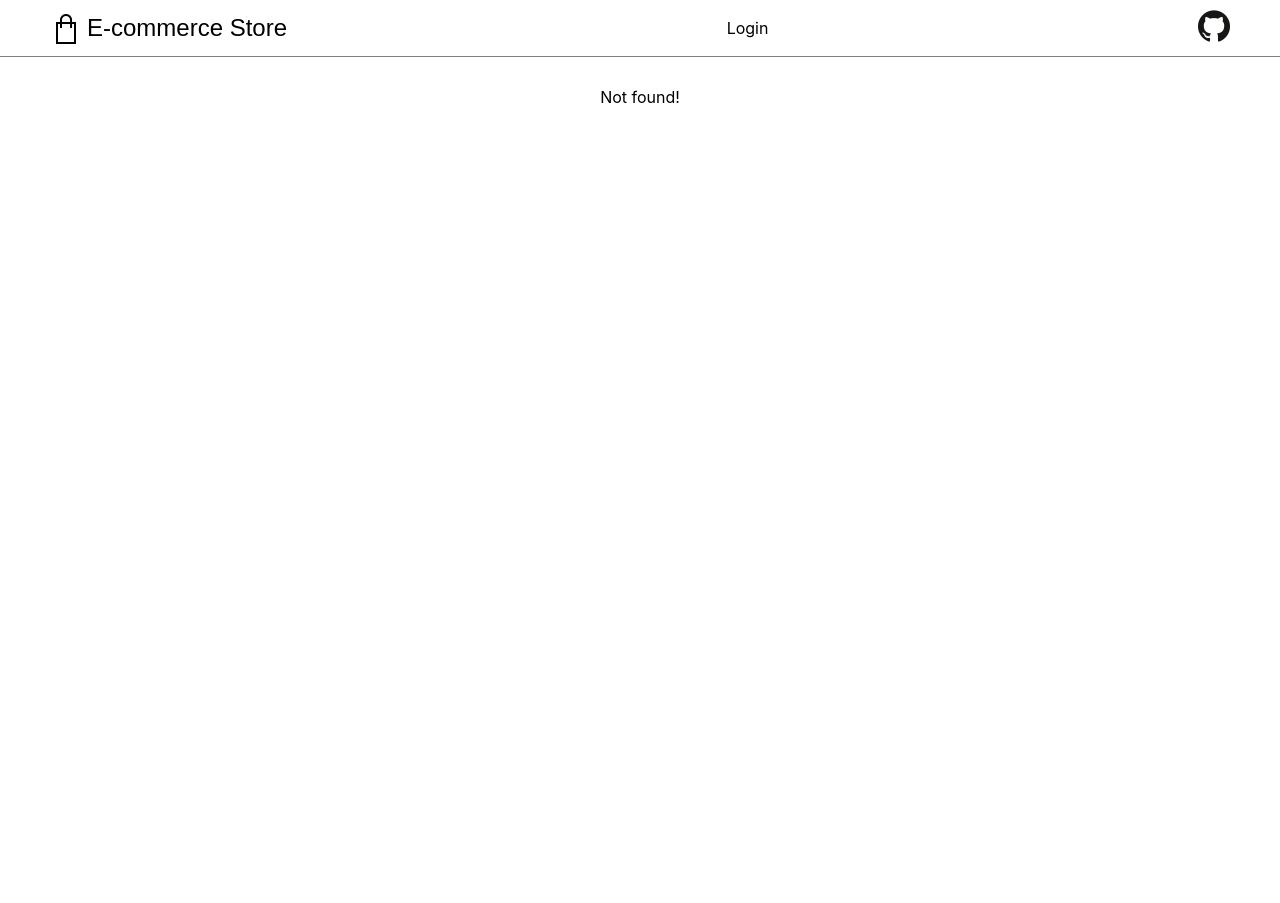
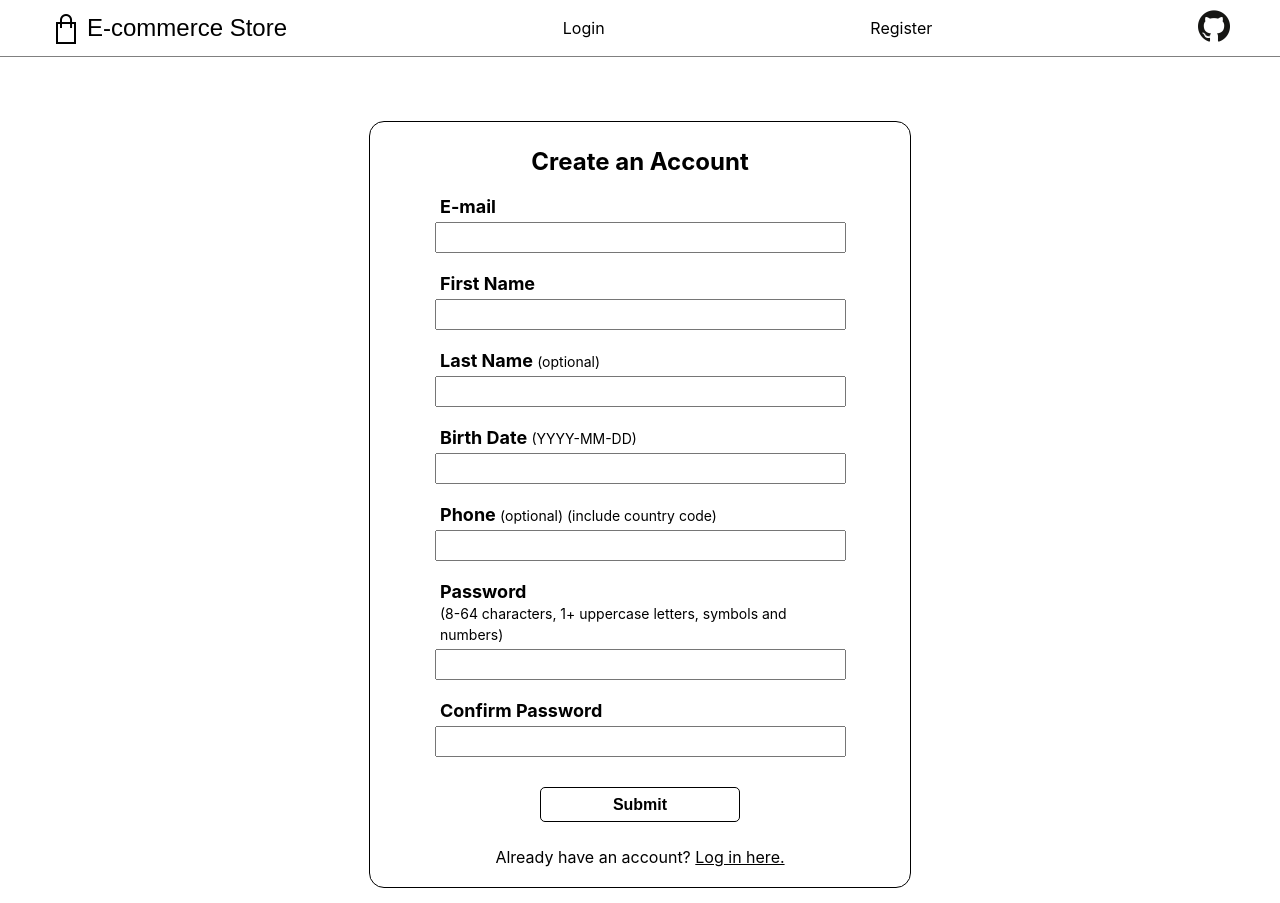
Before and after one commit to pda-freddi/ecommerce-client, a React (Create React App) app: page /register in a window 1280 px wide. Before the commit this address had no page. Before the commit the page ends 800 px from the top, so only its background shows below. Built offline with nearby package versions, Linux system fonts and the light colour scheme.

Commit message:
Implement components for customer registration feature

```diff
--- a/src/components/header/Header.js
+++ b/src/components/header/Header.js
@@ -31,9 +31,12 @@ const Header = () => {
     );
   } else {
     headerLinks = (
-      <Link to="/login" state={{ from: location }} replace={true} className={styles.link}>
-        Login
-      </Link>
+      <>
+        <Link to="/login" state={{ from: location }} replace={true} className={styles.link}>
+          Login
+        </Link>
+        <Link to="/register" className={styles.link}>Register</Link>
+      </>
     );
   }
 
--- a/src/components/main/Main.js
+++ b/src/components/main/Main.js
@@ -1,12 +1,13 @@
 import React from "react";
 import { Routes, Route } from 'react-router-dom';
-import LoginPage from "../login/login-page/LoginPage.js";
 import CategoryList from "../category/category-list/CategoryList.js";
 import ProductList from "../product/product-list/ProductList.js";
 import ProductPage from "../product/product-page/ProductPage.js";
 import CustomerIndex from "../customer/customer-index/CustomerIndex.js";
 import CustomerUpdatePage from "../customer/customer-update/CustomerUpdatePage.js";
 import CustomerDeletePage from "../customer/customer-delete/CustomerDeletePage.js";
+import LoginPage from "../login/login-page/LoginPage.js";
+import RegisterPage from "../register/RegisterPage.js";
 import styles from "./Main.module.css";
 
 
@@ -24,6 +25,7 @@ const Main = () => {
         <Route path="/my-account/update" element={<CustomerUpdatePage />} />
         <Route path="/my-account/delete" element={<CustomerDeletePage />} />
         <Route path="/login" element={<LoginPage />} />
+        <Route path="/register" element={<RegisterPage />} />
         <Route path="*" element={<p>Not found!</p>} />
       </Routes>
     </main>
--- /dev/null
+++ b/src/components/register/RegisterForm.js
@@ -0,0 +1,171 @@
+import React, { useState } from "react";
+import { useDispatch } from "react-redux";
+import { createCustomer } from "../../features/customer/customerSlice.js";
+import LoadingSpinner from "../utils/loading-spinner/LoadingSpinner.js";
+import styles from "./RegisterForm.module.css";
+
+const RegisterForm = ({ onRegistrationSuccess }) => {
+
+  const dispatch = useDispatch();
+
+  // Error and status variables
+  const [ status, setStatus ] = useState("idle");
+  const [ error, setError ] = useState(null);
+
+  // Form variables
+  const [ email, setEmail ] = useState("");
+  const [ firstName, setFirstName ] = useState("");
+  const [ lastName, setLastName ] = useState("");
+  const [ birthDate, setBirthDate ] = useState("");
+  const [ phone, setPhone ] = useState("");
+  const [ password, setPassword ] = useState("");
+  const [ confirmPassword, setConfirmPassword ] = useState("");
+
+  // State setters collection
+  const stateSetter = {
+    email: setEmail,
+    firstName: setFirstName,
+    lastName: setLastName,
+    birthDate: setBirthDate,
+    phone: setPhone,
+    password: setPassword,
+    confirmPassword: setConfirmPassword
+  };
+
+  // Input change handler
+  const handleInputChange = ({ target }) => {
+    const name = target.name;
+    const value = target.value;
+    stateSetter[name](value);
+  };
+
+  // Function that handles the creation of payload to send to the server
+  const createPayload = () => {
+    // These are required fields, HTML input validation already ensures their truthiness
+    let payload = {
+      email,
+      firstName,
+      birthDate,
+      password,
+      confirmPassword
+    };
+    // Include optional fields in the payload if their value is truthy
+    if (lastName) payload = { ...payload, lastName };
+    if (phone) payload = { ...payload, phone };
+    return payload;
+  };
+
+  // Submit handler
+  const handleSubmit = (event) => {
+    event.preventDefault();
+    setStatus("loading");
+    setError(null);
+    dispatch(createCustomer(createPayload()))
+      .unwrap()
+      .then(result => {
+        setStatus("succeeded");
+        setError(null);
+        onRegistrationSuccess(true);
+      })
+      .catch(error => {
+        setStatus("failed");
+        setError(error);
+      });
+  };
+
+  return (
+    <form className={styles.form} onSubmit={handleSubmit}>
+      <label htmlFor="email-register" className={styles.label}>E-mail</label>
+      <input
+        id="email-register"
+        className={styles.input}
+        name="email"
+        type="email"
+        value={email}
+        onChange={handleInputChange}
+        required={true}
+      />
+      <label htmlFor="firstName-register" className={styles.label}>First Name</label>
+      <input
+        id="firstName-register"
+        className={styles.input}
+        name="firstName"
+        type="text"
+        value={firstName}
+        onChange={handleInputChange}
+        required={true}
+        maxLength="100"
+      />
+      <label htmlFor="lastName-register" className={styles.label}>
+        Last Name <span className={styles.labelDescription}>(optional)</span>
+      </label>
+      <input
+        id="lastName-register"
+        className={styles.input}
+        name="lastName"
+        type="text"
+        value={lastName}
+        onChange={handleInputChange}
+        maxLength="100"
+      />
+      <label htmlFor="birthDate-register" className={styles.label}>
+        Birth Date <span className={styles.labelDescription}>(YYYY-MM-DD)</span>
+      </label>
+      <input
+        id="birthDate-register"
+        className={styles.input}
+        name="birthDate"
+        type="text"
+        value={birthDate}
+        onChange={handleInputChange}
+        required={true}
+      />
+      <label htmlFor="phone-register" className={styles.label}>
+        Phone <span className={styles.labelDescription}>(optional) (include country code)</span>
+      </label>
+      <input
+        id="phone-register"
+        className={styles.input}
+        name="phone"
+        type="tel"
+        value={phone}
+        onChange={handleInputChange}
+      />
+      <label htmlFor="password-register" className={styles.label}>
+        Password <br/><span className={styles.labelDescription}>(8-64 characters, 1+ uppercase letters, symbols and numbers)</span>
+      </label>
+      <input
+        id="password-register"
+        className={styles.input}
+        name="password"
+        type="password"
+        value={password}
+        onChange={handleInputChange}
+        required={true}
+        minLength="8"
+        maxLength="64"
+      />
+      <label htmlFor="confirmPassword-register" className={styles.label}>
+        Confirm Password
+      </label>
+      <input
+        id="confirmPassword-register"
+        className={styles.input}
+        name="confirmPassword"
+        type="password"
+        value={confirmPassword}
+        onChange={handleInputChange}
+        required={true}
+        minLength="8"
+        maxLength="64"
+      />
+      { status === "loading" ?
+        <LoadingSpinner size="8px" />
+        :
+        <input type="submit" className={styles.button} value="Submit" /> }
+      { error && <p className={styles.errorMessage}>{error}</p> }
+    </form>
+  );
+};
+
+export default RegisterForm;
--- /dev/null
+++ b/src/components/register/RegisterForm.module.css
@@ -0,0 +1,61 @@
+.form {
+  width: 80%;
+  display: flex;
+  flex-direction: column;
+  align-items: center;
+  justify-content: center;
+  align-content: center;
+  font-size: 18px;
+  margin: 15px;
+}
+
+.label {
+  font-weight: 700;
+  margin-bottom: 5px;
+  align-self: flex-start;
+}
+
+
+.labelDescription {
+  font-size: 14px;
+  font-weight: 400;
+}
+
+.input {
+  width: 100%;
+  height: 25px;
+  margin-bottom: 20px;
+  font-size: 16px;
+  padding-left: 5px;
+}
+
+.button {
+  width: 50%;
+  height: 35px;
+  margin: 10px 0;
+  font-size: 16px;
+  font-weight: 700;
+  background-color: #FFFFFF;
+  border: 1px solid black;
+  border-radius: 5px;
+}
+
+.button:hover {
+  cursor: pointer;
+  color: #FFFFFF;
+  background-color: #000000;
+  transition: background-color linear 0.20s, color linear 0.20s;
+}
+
+.button:active {
+  color: #000000;
+  background-color: #FFFFFF;
+}
+
+.errorMessage {
+  margin: 15px 0 0 0;
+  font-size: 16px;
+  font-weight: 700;
+  color: #eb1c1c;
+  text-align: center;
+}
--- /dev/null
+++ b/src/components/register/RegisterPage.js
@@ -0,0 +1,45 @@
+import React, { useState, useEffect } from "react";
+import { useNavigate, Link } from "react-router-dom";
+import { ClipLoader } from "react-spinners";
+import RegisterForm from "./RegisterForm.js";
+import styles from "./RegisterPage.module.css";
+
+const RegisterPage = () => {
+
+  const navigate = useNavigate();
+
+  const [ registrationSuccess, setRegistrationSuccess ] = useState(false);
+
+  // On registration success, render a confirmation message and redirect
+  // user to login page after 3 seconds
+  useEffect(() => {
+    if (registrationSuccess) {
+      const timerId = setTimeout(() => {
+        navigate("/login", { replace: true });
+      }, 3000);
+      return () => clearTimeout(timerId);
+    }
+  });
+
+  if (registrationSuccess) {
+    return (
+      <section className={styles.container}>
+        <p className={styles.successMessage}>Registration successful!</p>
+        <p className={styles.redirectMessage}>Redirecting to login page...</p>
+        <ClipLoader />
+      </section>
+    );
+  }
+
+  return (
+    <section className={styles.container}>
+      <h2 className={styles.title}>Create an Account</h2>
+      <RegisterForm onRegistrationSuccess={setRegistrationSuccess} />
+      <p className={styles.loginMessage}>
+        Already have an account? <Link to="/login" className={styles.link}>Log in here.</Link>
+      </p>
+    </section>
+  );
+};
+
+export default RegisterPage;
--- /dev/null
+++ b/src/components/register/RegisterPage.module.css
@@ -0,0 +1,42 @@
+.container {
+  width: 100%;
+  max-width: 500px;
+  margin-top: 50px;
+  padding: 20px;
+  display: flex;
+  flex-direction: column;
+  align-items: center;
+  justify-items: center;
+  border: 1px solid #000000;
+  border-radius: 15px;
+}
+
+.title {
+  margin: 5px;
+}
+
+.successMessage {
+  font-size: 20px;
+  font-weight: 700;
+  margin: 20px 0 20px 0;
+}
+
+.redirectMessage {
+  margin: 10px;
+}
+
+.loginMessage {
+  margin: 0;
+}
+
+.link {
+  color: #000000;
+}
+
+.link:hover {
+  font-weight: 700;
+}
+
+.link:active {
+  font-weight: 400;
+}
--- a/src/features/customer/customerSlice.js
+++ b/src/features/customer/customerSlice.js
@@ -11,6 +11,17 @@ const getCustomerInfo = createAsyncThunk(
         dispatch(clearAuthentication());
         localStorage.setItem("lastLogin", "");
       }
+      return rejectWithValue(response.data);
+    }
+    return response.data;
+  }
+);
+
+const createCustomer = createAsyncThunk(
+  "customer/createCustomer",
+  async (payload, { rejectWithValue }) => {
+    const response = await client.post("/customer", payload);
+    if (response.error) {
       return rejectWithValue(response.data);
     }
     return response.data;
@@ -43,6 +54,7 @@ const deleteCustomer = createAsyncThunk(
       }
       return rejectWithValue(response.data);
     }
+    localStorage.setItem("lastLogin", "");
     return response.data;
   }
 );
@@ -88,4 +100,7 @@ const customerSlice = createSlice({
 
 export default customerSlice.reducer;
 
-export { getCustomerInfo, updateCustomerInfo, deleteCustomer };
+export { getCustomerInfo,
+         createCustomer,
+         updateCustomerInfo,
+         deleteCustomer };
```
